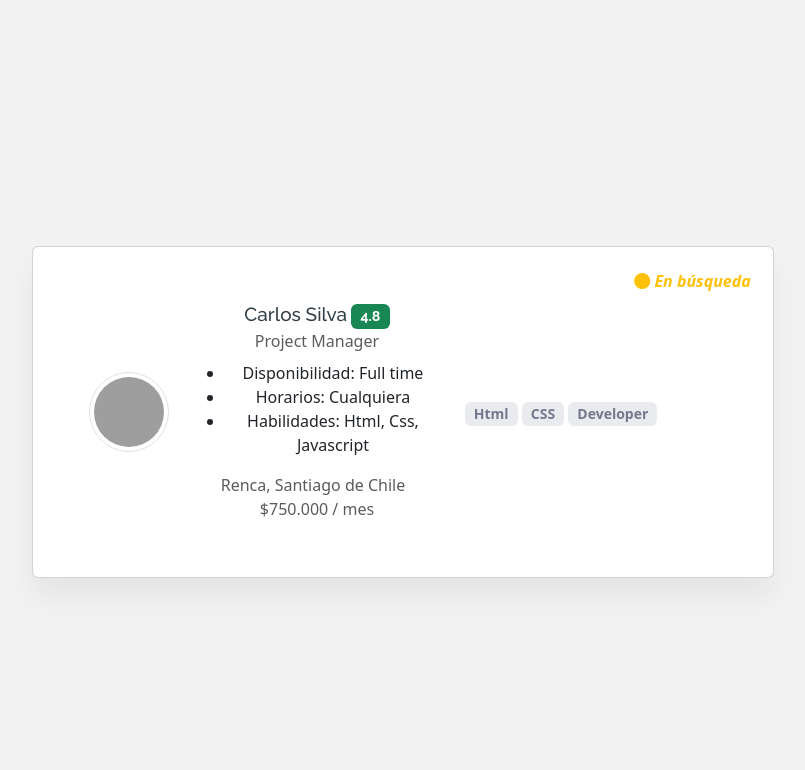
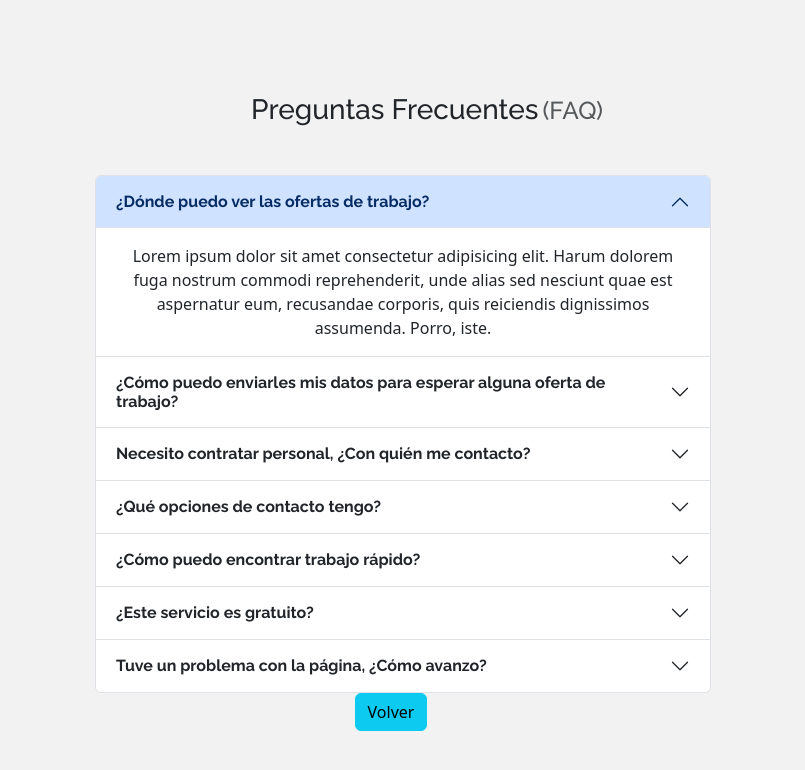
Before and after one commit to aravenab/proyecto-aca-estamos, a React (Vite) app: page /faq in a window 1280 px wide. Shown: the top 770 px of the page, without its empty margins (237-1042 px from the left). Built offline with nearby package versions, Linux system fonts and the light colour scheme; grey boxes are pictures that could not be loaded.

Commit message:
actualizacion modo oscuro

```diff
--- a/src/hook/useTheme.ts
+++ b/src/hook/useTheme.ts
@@ -1,20 +1,18 @@
 import { useEffect, useState } from 'react';
 
-type ChangeEvent = React.ChangeEvent<HTMLInputElement>
+type ChangeEvent = React.ChangeEvent<HTMLInputElement>;
+type Theme = 'light' | 'dark';
+type UseThemeReturn = [string, (e: ChangeEvent) => void];
 
-type Theme = 'dark' | 'light'
+export const useTheme = (): UseThemeReturn => {
+    const prefersDarkMode = window.matchMedia('(prefers-color-scheme: dark)').matches;
+    const [theme, setTheme] = useState<Theme>(prefersDarkMode ? 'dark' : 'light');
 
-type useThemeReturn = [ string, (e: ChangeEvent) => void ];
-
-export const useTheme = (initialTheme:Theme): useThemeReturn => {
-
-    const [theme, setTheme] = useState<Theme>(initialTheme)
-
-    const handleChange = (e: ChangeEvent) => setTheme(e.target.checked ? 'dark' : 'light')
+    const handleChange = (e: ChangeEvent) => setTheme(e.target.checked ? 'dark' : 'light');
 
     useEffect(() => {
         document.body.setAttribute('data-theme', theme);
-    }, [theme])
+    }, [theme]);
 
-    return [theme, handleChange]
-}
+    return [theme, handleChange];
+};
--- a/src/main.jsx
+++ b/src/main.jsx
@@ -14,10 +14,10 @@ import CartasBuscadorTalentos from './components/CartasBuscadorTalentos/CartasBu
 
 ReactDOM.createRoot(document.getElementById('root')).render(
   <React.StrictMode>
-       {/* <RouterProvider router ={router}/> */}
+       <RouterProvider router ={router}/>
       {/* <CartasEmpresas/> */}
       {/* <PerfilUsuario/> */}
       {/* <BuscadorTalentos/> */}
-      <CartasBuscadorTalentos/>
+      {/* <CartasBuscadorTalentos/> */}
   </React.StrictMode>,
 )
```
